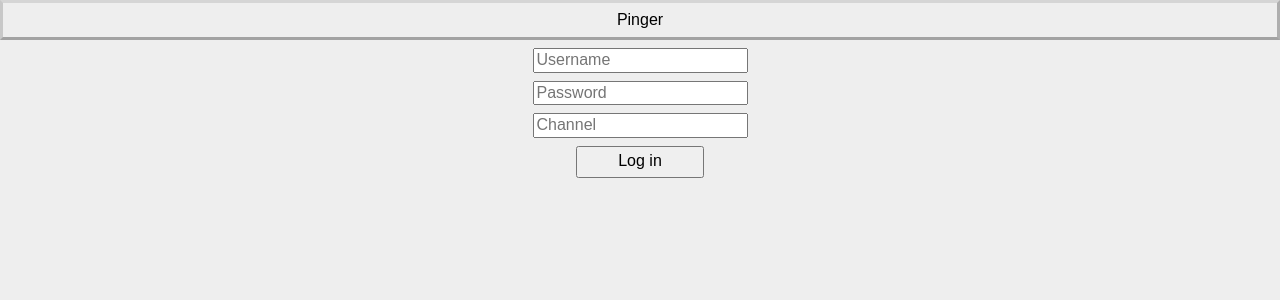
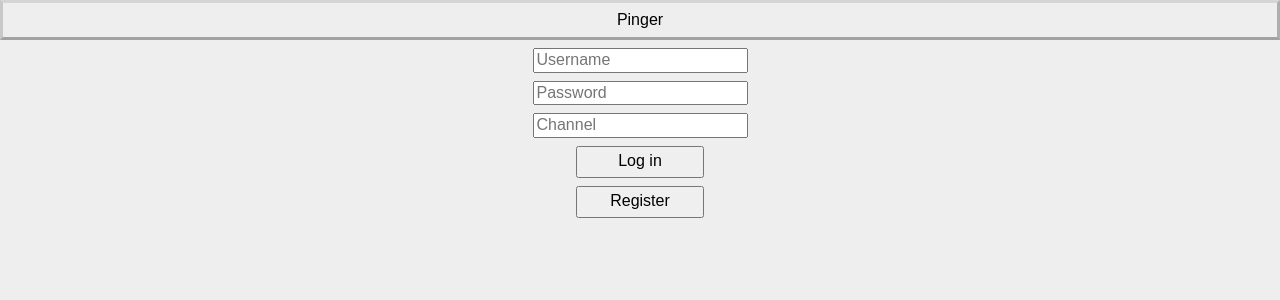
Before and after one commit to changlingbob/pinger, a React (Vite) app: page / in a window 1280 px wide. Shown: the top 300 px of the page. Built offline with nearby package versions, Linux system fonts and the light colour scheme; no server answers.

Commit message:
Add registration

```diff
--- a/src/components/firebase/firebase.tsx
+++ b/src/components/firebase/firebase.tsx
@@ -2,6 +2,7 @@ import * as React from 'react';
 
 import { initializeApp } from 'firebase/app';
 import {
+  createUserWithEmailAndPassword,
   getAuth,
   onAuthStateChanged,
   signInWithEmailAndPassword,
@@ -20,7 +21,8 @@ export type FirebaseData = {
   uuid: string;
   send: (type: string) => void;
   data: QuerySnapshot<DocumentData, DocumentData> | undefined;
-  login: (user: string, password: string, chan: string) => void;
+  login: (user: string, password: string, chan: string) => Promise<string>;
+  register: (user: string, password: string, chan: string) => Promise<string>;
   logout: () => void;
   channel: string;
 };
@@ -68,9 +70,19 @@ export const FirebaseProvider: React.FC<React.PropsWithChildren> = ({
   const login = (user: string, password: string, chan: string) => {
     setChannel(chan);
     localStorage.setItem('channel', chan);
-    signInWithEmailAndPassword(auth, user, password).then(
-      (fulfilled) => !!fulfilled
-    );
+
+    return signInWithEmailAndPassword(auth, user, password)
+      .then(() => '')
+      .catch(() => 'Login failed');
+  };
+
+  const register = (user: string, password: string, chan: string) => {
+    setChannel(chan);
+    localStorage.setItem('channel', chan);
+
+    return createUserWithEmailAndPassword(auth, user, password)
+      .then(() => '')
+      .catch(() => 'Registration failed');
   };
 
   onAuthStateChanged(auth, (user) => {
@@ -105,7 +117,7 @@ export const FirebaseProvider: React.FC<React.PropsWithChildren> = ({
 
   return (
     <FirebaseContext.Provider
-      value={{ uuid, data, send, login, channel, logout }}
+      value={{ uuid, data, send, login, channel, logout, register }}
     >
       {children}
     </FirebaseContext.Provider>
--- a/src/components/login/login.tsx
+++ b/src/components/login/login.tsx
@@ -11,10 +11,11 @@ export interface ILoginProps {
 }
 
 export const Login: React.FC<ILoginProps> = ({ className }) => {
-  const { login } = useFirebase();
+  const { login, register } = useFirebase();
   const [user, setUser] = React.useState('');
   const [password, setPassword] = React.useState('');
   const [channel, setChannel] = React.useState('');
+  const [message, setMessage] = React.useState('');
 
   return (
     <div className={classNames(className, styles.content)}>
@@ -40,10 +41,21 @@ export const Login: React.FC<ILoginProps> = ({ className }) => {
 
       <Button
         className={styles.button}
-        onClick={() => login(user, password, channel)}
+        onClick={() =>
+          login(user, password, channel).then((msg) => setMessage(msg))
+        }
       >
         Log in
       </Button>
+      <Button
+        className={styles.button}
+        onClick={() =>
+          register(user, password, channel).then((msg) => setMessage(msg))
+        }
+      >
+        Register
+      </Button>
+      {message}
     </div>
   );
 };
```
